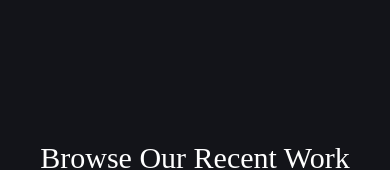
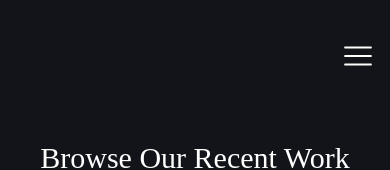
Before and after one commit to fredkamm/odonell-contracting, a React (Vite) app: page /projects in a window 390 px wide. Shown: the top 170 px of the page. Built offline with nearby package versions, Linux system fonts and the light colour scheme.

Commit message:
nav mobile implemented, needs a better color which we'll come back to

```diff
--- a/package.json
+++ b/package.json
@@ -24,6 +24,7 @@
     "eslint-plugin-react": "^7.33.2",
     "eslint-plugin-react-hooks": "^4.6.0",
     "eslint-plugin-react-refresh": "^0.4.5",
+    "framer-motion": "^6.2.8",
     "postcss": "^8.4.32",
     "tailwindcss": "^3.3.7",
     "vite": "^5.0.8"
--- a/src/components/header/Header.jsx
+++ b/src/components/header/Header.jsx
@@ -2,7 +2,7 @@ import React, { useState, useEffect } from 'react';
 // import Logo from '../../assets/images/logo(white).png';
 import Nav from "../nav/Nav";
 import Socials from "../nav/Socials";
-// import NavMobile from "../nav/NavMobile";
+import NavMobile from "../nav/NavMobile";
 
 const Header = () => {
   const [bg, setBg] = useState(false);
@@ -33,9 +33,9 @@ const Header = () => {
           <Socials />
         </div>
         {/* nav mobile*/}
-        {/* <div className='md:hidden'>
+        <div className='md:hidden'>
           <NavMobile />
-        </div> */}
+        </div>
       </div>
     </header>
   );
--- a/src/components/nav/NavMobile.jsx
+++ b/src/components/nav/NavMobile.jsx
@@ -1,14 +1,14 @@
-import React, { useState } from 'react';
+import React, { useState } from "react";
 
 // import icons
-import { XIcon } from '@heroicons/react/outline';
-import { MenuAlt3Icon } from '@heroicons/react/outline';
+import { RxHamburgerMenu } from "react-icons/rx";
+import { IoChevronUp } from "react-icons/io5";
 
 // import Link
-import { Link } from 'react-router-dom';
+import { Link } from "react-router-dom";
 
 // import framer
-import { motion } from 'framer-motion';
+import { motion } from "framer-motion";
 
 // import navigation data
 const navigation = [
@@ -47,7 +47,7 @@ const NavMobile = () => {
     visible: {
       scale: 180,
       transition: {
-        type: 'spring',
+        type: "spring",
         stiffness: 160,
         damping: 60,
       },
@@ -65,43 +65,43 @@ const NavMobile = () => {
   };
 
   return (
-    <nav className='relative'>
-      <div
+    <nav className="relative">
+      <motion.div
         onClick={() => setIsOpen(true)}
-        className='cursor-pointer text-white'
+        className="cursor-pointer text-white"
       >
-        <MenuAlt3Icon className='w-8 h-8' />
-      </div>
+        <RxHamburgerMenu className="w-8 h-8" />
+      </motion.div>
 
       {/* circle */}
       <motion.div
         variants={circleVariants}
-        initial='hidden'
-        animate={isOpen ? 'visible' : 'hidden'}
-        className='w-4 h-4 rounded-full bg-accent fixed top-0 right-0'
+        initial="hidden"
+        animate={isOpen ? "visible" : "hidden"}
+        className="w-4 h-4 rounded-full bg-accent fixed top-0 right-0"
       ></motion.div>
 
       <motion.ul
         variants={ulVariants}
-        initial='hidden'
-        animate={isOpen ? 'visible' : ''}
+        initial="hidden"
+        animate={isOpen ? "visible" : ""}
         className={`${
-          isOpen ? 'right-0' : '-right-full'
+          isOpen ? "right-0" : "-right-full"
         } fixed top-0 bottom-0 w-full flex flex-col justify-center items-center transition-all duration-300 overflow-hidden`}
       >
         <div
           onClick={() => setIsOpen(false)}
-          className='cursor-pointer absolute top-8 right-8'
+          className="cursor-pointer absolute top-8 right-8"
         >
-          <XIcon className='w-8 h-8' />
+          <IoChevronUp className="w-8 h-8" />
         </div>
         {navigation.map((item, idx) => {
           return (
-            <li key={idx} className='mb-8'>
+            <li key={idx} className="mb-8">
               <Link
                 to={item.href}
                 onClick={() => setIsOpen(false)}
-                className='text-xl cursor-pointer capitalize'
+                className="text-xl cursor-pointer capitalize"
               >
                 {item.name}
               </Link>
```
Also changed, not shown: 1 other file (tests, documents, lock files or other folders). Lines whose indentation alone changed are shown as unchanged.
